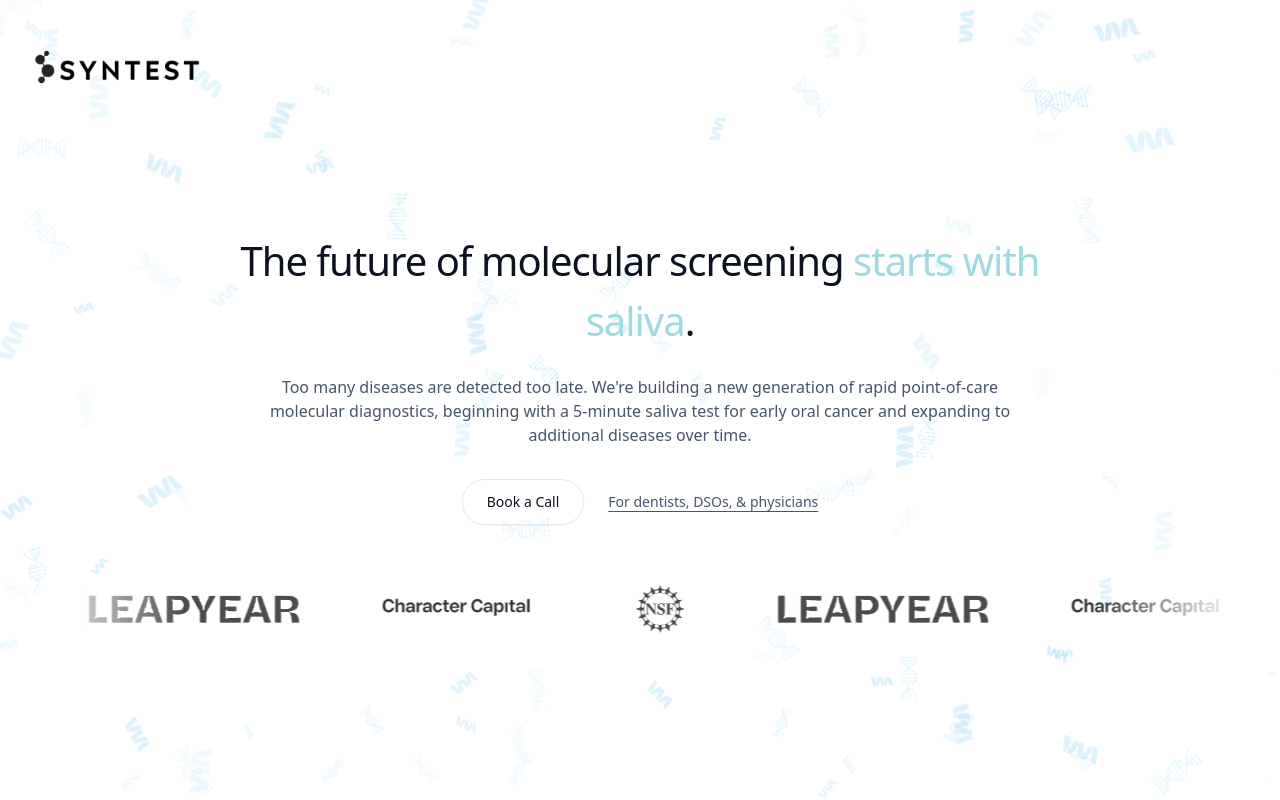
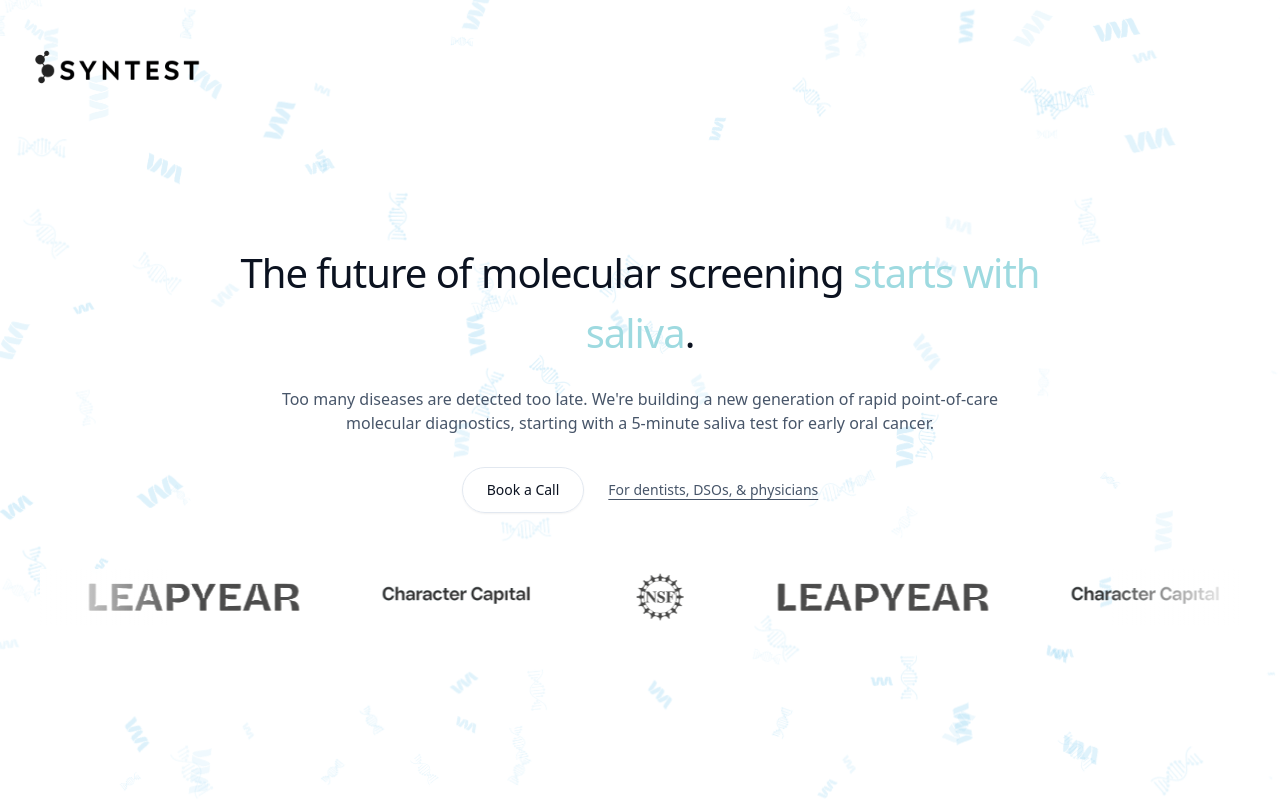
Before and after one commit to Tigeress06/syntest-landing-page, a React (Vite) app: page / in a window 1280 px wide. Built offline with nearby package versions, Linux system fonts and the light colour scheme.

Commit message:
message shorter

```diff
--- a/src/App.tsx
+++ b/src/App.tsx
@@ -37,7 +37,7 @@
 
 
               <p className="mx-auto mt-6 max-w-3xl text-sm sm:text-base text-slate-600">
-                Too many diseases are detected too late. We're building a new generation of rapid point-of-care molecular diagnostics, beginning with a 5-minute saliva test for early oral cancer and expanding to additional diseases over time.
+                Too many diseases are detected too late. We're building a new generation of rapid point-of-care molecular diagnostics, starting with a 5-minute saliva test for early oral cancer.
               </p>
 
               <div className="mt-8 flex items-center justify-center gap-6">
```
